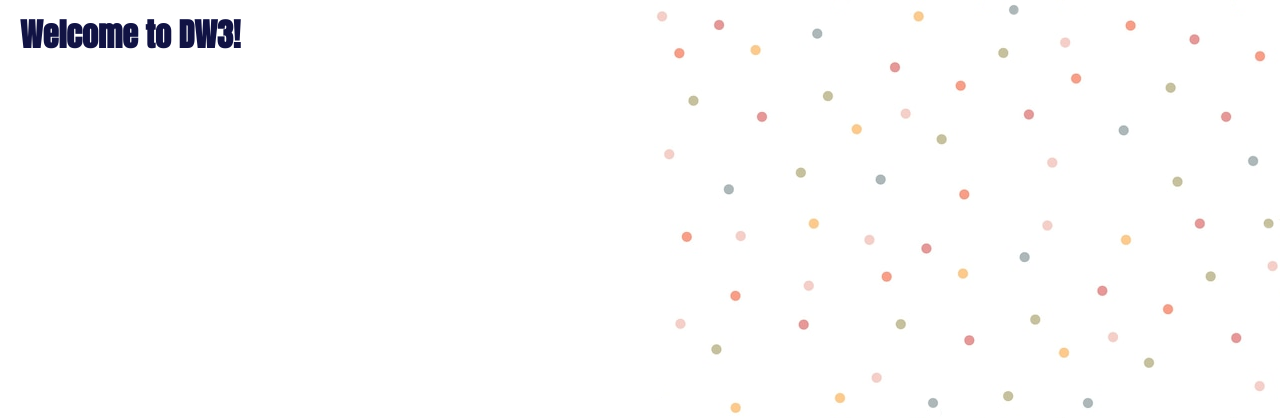
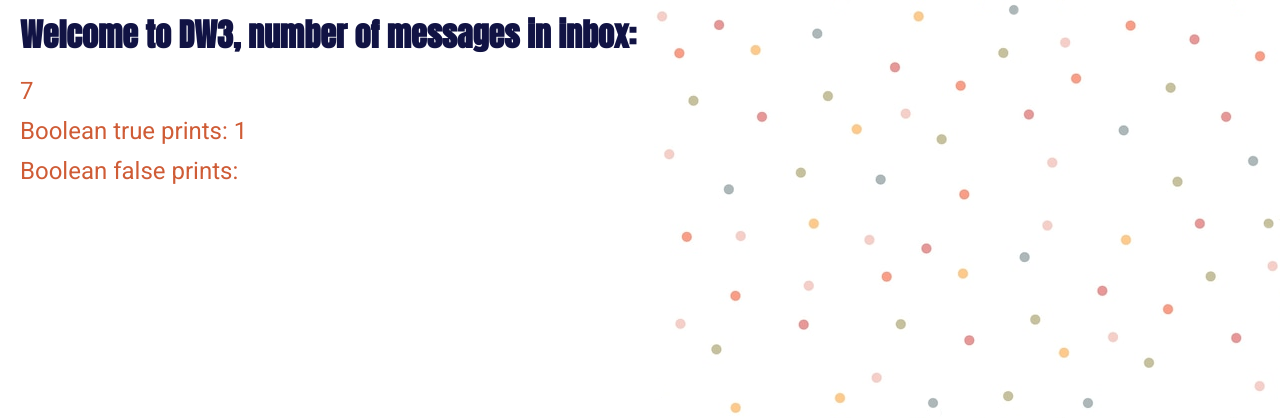
Before and after one commit to wdib/lasalle-dw3, a PHP site: page /hello-world.php in a window 1280 px wide. Shown: the top 418 px of the page. Run offline with PHP 8.4, Linux system fonts and the light colour scheme.

Commit message:
Lab 1 + print Boolean values

```diff
--- a/hello-world.php
+++ b/hello-world.php
@@ -1,5 +1,8 @@
 <?php
-  $welcome_message = 'Welcome to DW3!';
+  $welcome_message = 'Welcome to DW3, number of messages in inbox:';
+  $msg_count       = 7;
+  $true_bool       = true;
+  $false_bool      = false;
 ?>
 <!DOCTYPE html>
 <html lang="en">
@@ -11,5 +14,8 @@
 </head>
 <body>
   <h1><?php echo $welcome_message; ?></h1>
+  <p><?php  echo $msg_count ?></p>
+  <p>Boolean true prints: <?php  echo $true_bool ?></p>
+  <p>Boolean false prints: <?php  echo $false_bool ?></p>
 </body>
 </html>
```
